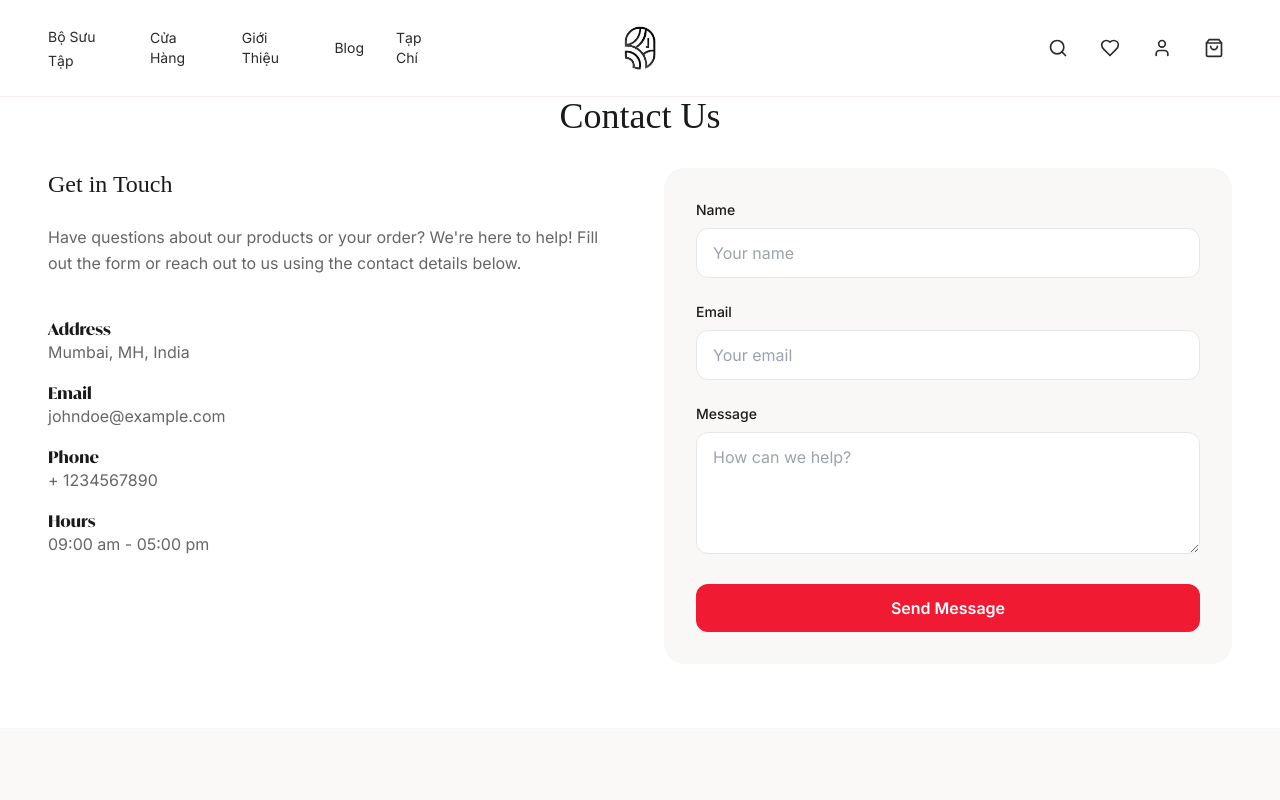
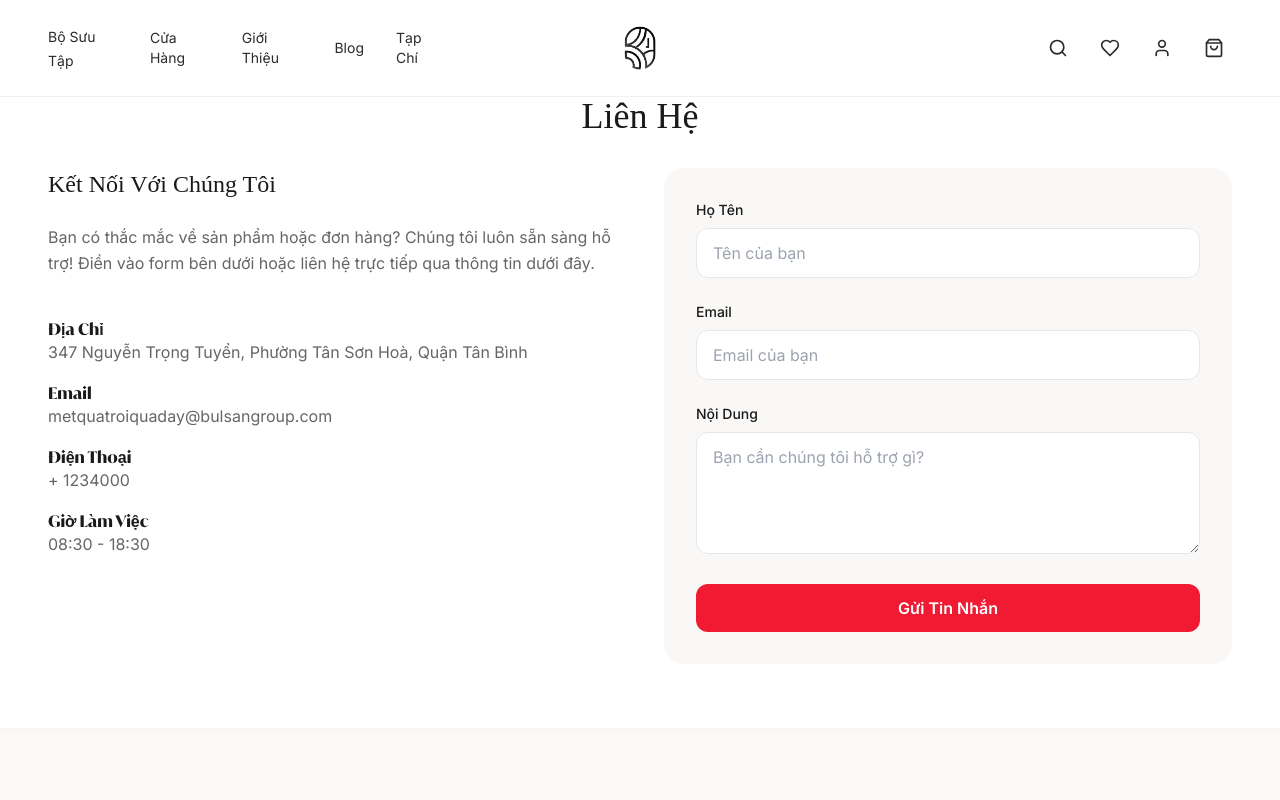
Before and after one commit to hellost3108/beauty-web-1, a Next.js app: page /contact in a window 1280 px wide. Shown: the top 800 px of the page. Built offline with nearby package versions, Linux system fonts and the light colour scheme.

Commit message:
Translate Contact page to Vietnamese with real business info

```diff
--- a/src/views/Contact.tsx
+++ b/src/views/Contact.tsx
@@ -9,7 +9,7 @@ const Contact = () => {
 
     const handleSubmit = (e: React.FormEvent) => {
         e.preventDefault();
-        toast.success("Message sent successfully!");
+        toast.success("Gửi tin nhắn thành công!");
         router.push('/');
     };
 
@@ -17,32 +17,32 @@ const Contact = () => {
         <div className="min-h-screen bg-white">
             <Navbar />
             <div className="pt-24 pb-16 px-6 md:px-12 max-w-7xl mx-auto">
-                <h1 className="font-display text-4xl mb-8 text-[#1a1a1a] text-center">Contact Us</h1>
+                <h1 className="font-display text-4xl mb-8 text-[#1a1a1a] text-center">Liên Hệ</h1>
 
                 <div className="grid grid-cols-1 md:grid-cols-2 gap-12">
                     <div className="space-y-6">
-                        <h2 className="font-display text-2xl text-[#1a1a1a]">Get in Touch</h2>
+                        <h2 className="font-display text-2xl text-[#1a1a1a]">Kết Nối Với Chúng Tôi</h2>
                         <p className="font-body text-[#666666] leading-relaxed">
-                            Have questions about our products or your order? We're here to help!
-                            Fill out the form or reach out to us using the contact details below.
+                            Bạn có thắc mắc về sản phẩm hoặc đơn hàng? Chúng tôi luôn sẵn sàng hỗ trợ!
+                            Điền vào form bên dưới hoặc liên hệ trực tiếp qua thông tin dưới đây.
                         </p>
 
                         <div className="space-y-4 pt-4">
                             <div>
-                                <h3 className="font-bold text-[#1a1a1a]">Address</h3>
-                                <p className="text-[#666666]">Mumbai, MH, India</p>
+                                <h3 className="font-bold text-[#1a1a1a]">Địa Chỉ</h3>
+                                <p className="text-[#666666]">347 Nguyễn Trọng Tuyển, Phường Tân Sơn Hoà, Quận Tân Bình</p>
                             </div>
                             <div>
                                 <h3 className="font-bold text-[#1a1a1a]">Email</h3>
-                                <p className="text-[#666666]">johndoe@example.com</p>
+                                <p className="text-[#666666]">metquatroiquaday@bulsangroup.com</p>
                             </div>
                             <div>
-                                <h3 className="font-bold text-[#1a1a1a]">Phone</h3>
-                                <p className="text-[#666666]">+ 1234567890</p>
+                                <h3 className="font-bold text-[#1a1a1a]">Điện Thoại</h3>
+                                <p className="text-[#666666]">+ 1234000</p>
                             </div>
                             <div>
-                                <h3 className="font-bold text-[#1a1a1a]">Hours</h3>
-                                <p className="text-[#666666]">09:00 am - 05:00 pm</p>
+                                <h3 className="font-bold text-[#1a1a1a]">Giờ Làm Việc</h3>
+                                <p className="text-[#666666]">08:30 - 18:30</p>
                             </div>
                         </div>
                     </div>
@@ -50,19 +50,19 @@ const Contact = () => {
                     <div className="bg-[#f9f8f7] p-8 rounded-[20px]">
                         <form className="space-y-6" onSubmit={handleSubmit}>
                             <div>
-                                <label className="block text-sm font-medium text-[#1a1a1a] mb-2">Name</label>
-                                <input required type="text" className="w-full px-4 py-3 rounded-lg border border-gray-200 focus:outline-none focus:border-[#f01a33]" placeholder="Your name" />
+                                <label className="block text-sm font-medium text-[#1a1a1a] mb-2">Họ Tên</label>
+                                <input required type="text" className="w-full px-4 py-3 rounded-lg border border-gray-200 focus:outline-none focus:border-[#f01a33]" placeholder="Tên của bạn" />
                             </div>
                             <div>
                                 <label className="block text-sm font-medium text-[#1a1a1a] mb-2">Email</label>
-                                <input required type="email" className="w-full px-4 py-3 rounded-lg border border-gray-200 focus:outline-none focus:border-[#f01a33]" placeholder="Your email" />
+                                <input required type="email" className="w-full px-4 py-3 rounded-lg border border-gray-200 focus:outline-none focus:border-[#f01a33]" placeholder="Email của bạn" />
                             </div>
                             <div>
-                                <label className="block text-sm font-medium text-[#1a1a1a] mb-2">Message</label>
-                                <textarea required rows={4} className="w-full px-4 py-3 rounded-lg border border-gray-200 focus:outline-none focus:border-[#f01a33]" placeholder="How can we help?"></textarea>
+                                <label className="block text-sm font-medium text-[#1a1a1a] mb-2">Nội Dung</label>
+                                <textarea required rows={4} className="w-full px-4 py-3 rounded-lg border border-gray-200 focus:outline-none focus:border-[#f01a33]" placeholder="Bạn cần chúng tôi hỗ trợ gì?"></textarea>
                             </div>
                             <button type="submit" className="w-full bg-[#f01a33] text-white py-3 rounded-lg font-semibold hover:bg-[#d63a63] transition-colors">
-                                Send Message
+                                Gửi Tin Nhắn
                             </button>
                         </form>
                     </div>
```
